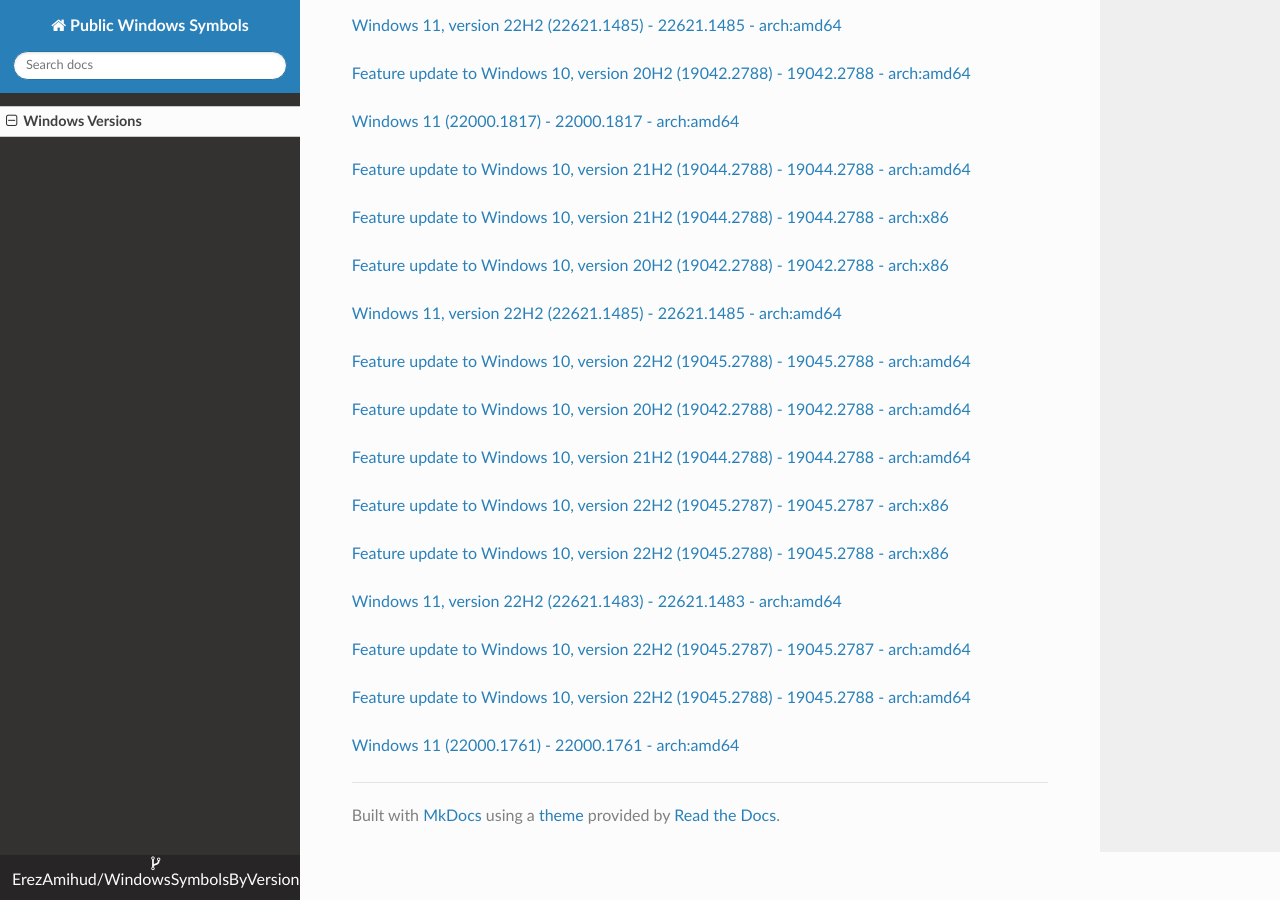
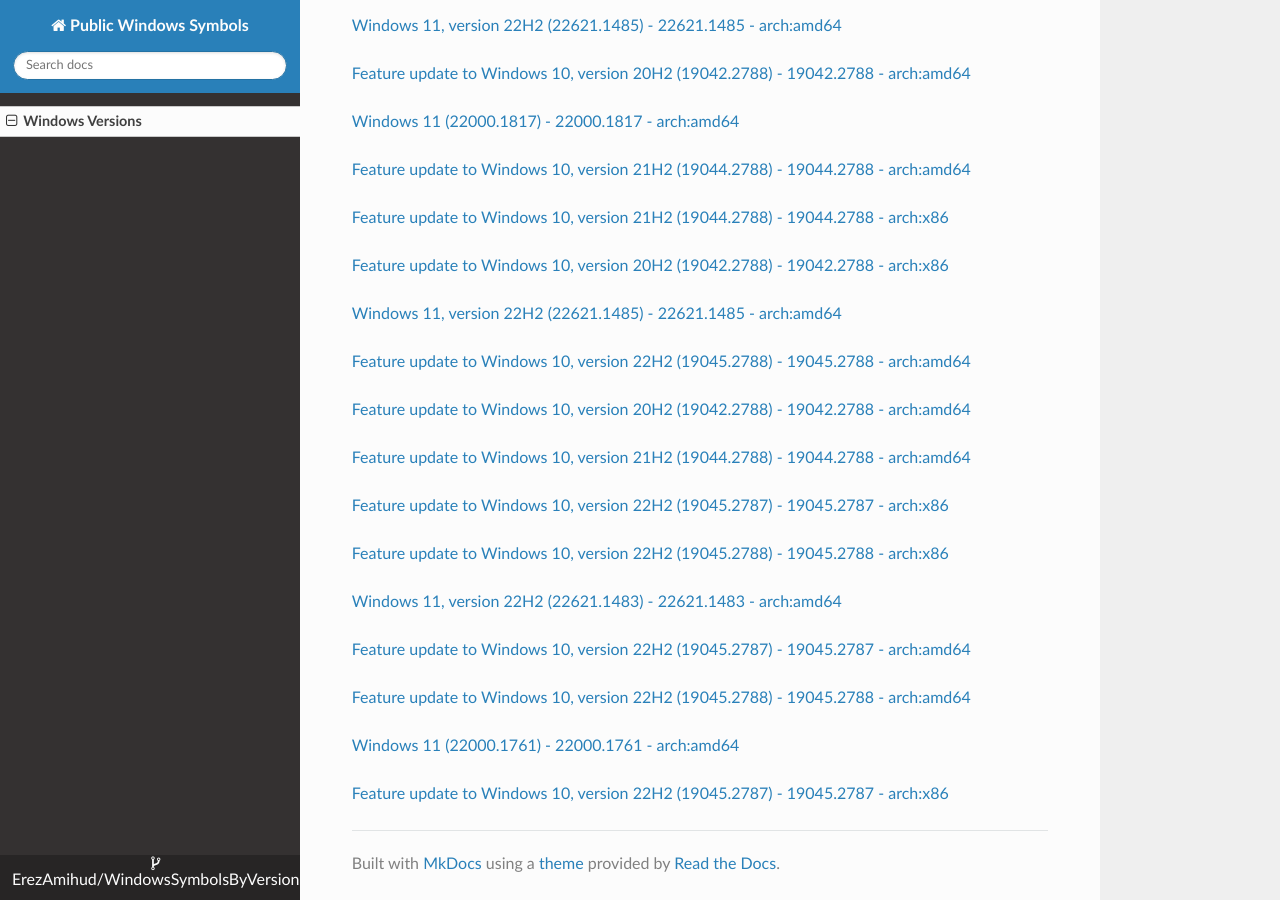
Before and after one commit to ErezAmihud/WindowsSymbolsByVersion, an MkDocs documentation site: the page built from docs/index.md, in a window 1280 px wide and 900 px high, scrolled down 35117 px. Built offline with MkDocs 1.6.1, drawn with Linux system fonts in a browser that asks for light colours; nearby versions of some CDN libraries.

Commit message:
Automated commit, add manifest for f121450f-ce8f-4167-b7ce-e6e43f14a250

```diff
--- a/docs/index.md
+++ b/docs/index.md
@@ -2035,3 +2035,6 @@
 
 
 [Windows 11 (22000.1761) - 22000.1761 - arch:amd64](https://github.com/ErezAmihud/WindowsSymbolsByVersion/blob/main/manifests/c50b7097-9ab0-4fa3-a3d8-cee79010cbc4.manifest)
+
+
+[Feature update to Windows 10, version 22H2 (19045.2787) - 19045.2787 - arch:x86](https://github.com/ErezAmihud/WindowsSymbolsByVersion/blob/main/manifests/f121450f-ce8f-4167-b7ce-e6e43f14a250.manifest)
```
Also changed, not shown: process_builds.json (+1 -1 lines).
